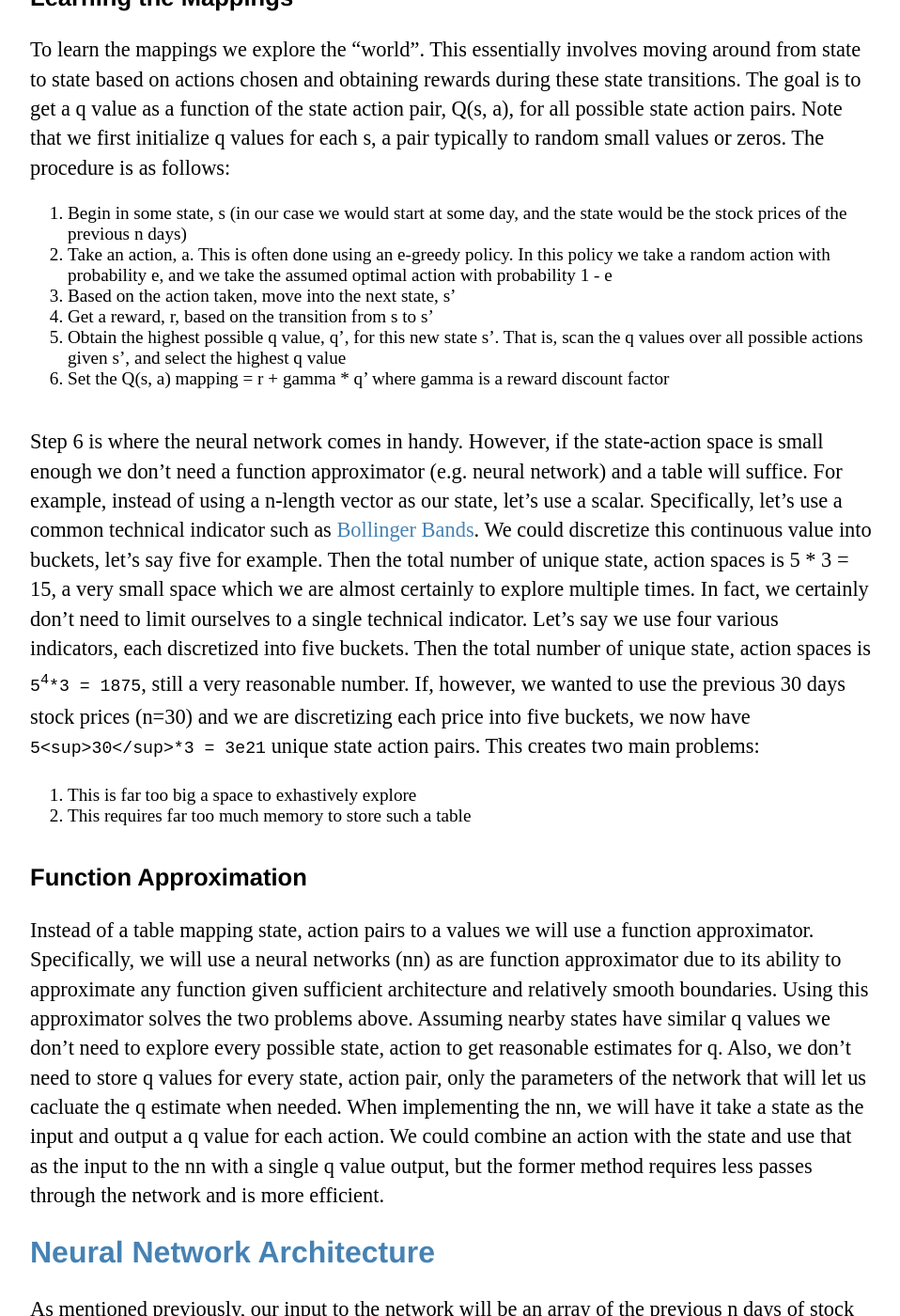
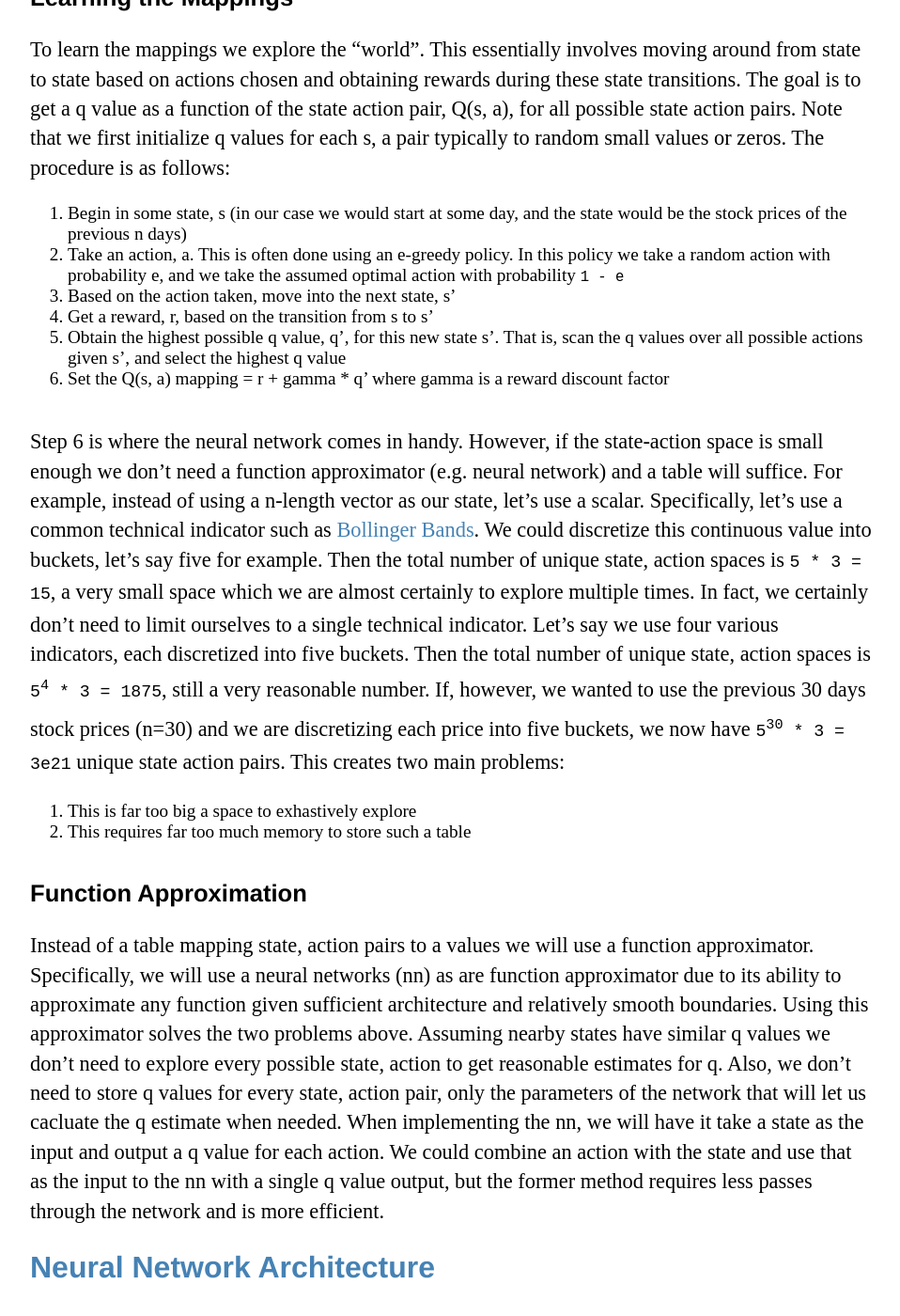
Before and after one commit to bre-w/bre-w.github.io, a Jekyll site: the page built from _posts/2020-07-06-test-post.md, in a window 1280 px wide and 1400 px high, scrolled down 1096 px. Shown: the whole window at 94% size, without its empty margins (160-1118 px from the left). Built offline with Jekyll 4.4.1, drawn with Linux system fonts in a browser that asks for light colours.

Commit message:
Update 2020-07-06-test-post.md

```diff
--- a/_posts/2020-07-06-test-post.md
+++ b/_posts/2020-07-06-test-post.md
@@ -23,13 +23,13 @@
 To learn the mappings we explore the "world". This essentially involves moving around from state to state based on actions chosen and obtaining rewards during these state transitions. The goal is to get a q value as a function of the state action pair, Q(s, a), for all possible state action pairs. Note that we first initialize q values for each s, a pair typically to random small values or zeros. The procedure is as follows:
 
 1. Begin in some state, s (in our case we would start at some day, and the state would be the stock prices of the previous n days)
-2. Take an action, a. This is often done using an e-greedy policy. In this policy we take a random action with probability e, and we take the assumed optimal action with probability 1 - e
+2. Take an action, a. This is often done using an e-greedy policy. In this policy we take a random action with probability e, and we take the assumed optimal action with probability `1 - e`
 3. Based on the action taken, move into the next state, s'
 4. Get a reward, r, based on the transition from s to s'
 5. Obtain the highest possible q value, q', for this new state s'. That is, scan the q values over all possible actions given s', and select the highest q value
 6. Set the Q(s, a) mapping = r + gamma * q' where gamma is a reward discount factor
 
-Step 6 is where the neural network comes in handy. However, if the state-action space is small enough we don't need a function approximator (e.g. neural network) and a table will suffice. For example, instead of using a n-length vector as our state, let's use a scalar. Specifically, let's use a common technical indicator such as [Bollinger Bands](https://en.wikipedia.org/wiki/Bollinger_Bands). We could discretize this continuous value into buckets, let's say five for example. Then the total number of unique state, action spaces is 5 * 3 = 15, a very small space which we are almost certainly to explore multiple times. In fact, we certainly don't need to limit ourselves to a single technical indicator. Let's say we use four various indicators, each discretized into five buckets. Then the total number of unique state, action spaces is `5`<sup>`4`</sup>`*3 = 1875`, still a very reasonable number. If, however, we wanted to use the previous 30 days stock prices (n=30) and we are discretizing each price into five buckets, we now have `5<sup>30</sup>*3 = 3e21` unique state action pairs. This creates two main problems:
+Step 6 is where the neural network comes in handy. However, if the state-action space is small enough we don't need a function approximator (e.g. neural network) and a table will suffice. For example, instead of using a n-length vector as our state, let's use a scalar. Specifically, let's use a common technical indicator such as [Bollinger Bands](https://en.wikipedia.org/wiki/Bollinger_Bands). We could discretize this continuous value into buckets, let's say five for example. Then the total number of unique state, action spaces is `5 * 3 = 15`, a very small space which we are almost certainly to explore multiple times. In fact, we certainly don't need to limit ourselves to a single technical indicator. Let's say we use four various indicators, each discretized into five buckets. Then the total number of unique state, action spaces is `5`<sup>`4`</sup>` * 3 = 1875`, still a very reasonable number. If, however, we wanted to use the previous 30 days stock prices (n=30) and we are discretizing each price into five buckets, we now have `5`<sup>`30`</sup>` * 3 = 3e21` unique state action pairs. This creates two main problems:
 1. This is far too big a space to exhastively explore
 2. This requires far too much memory to store such a table
 
```
